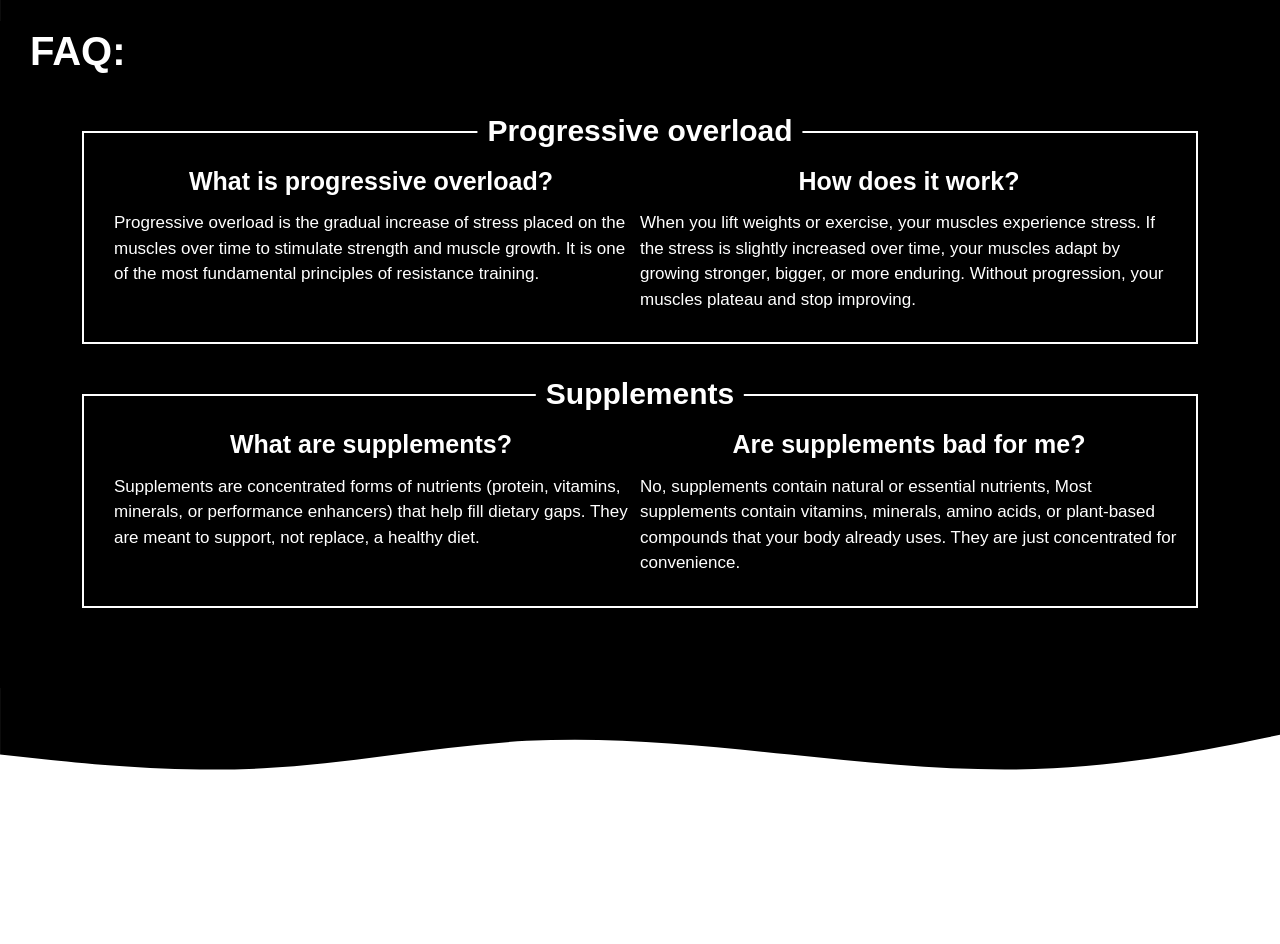
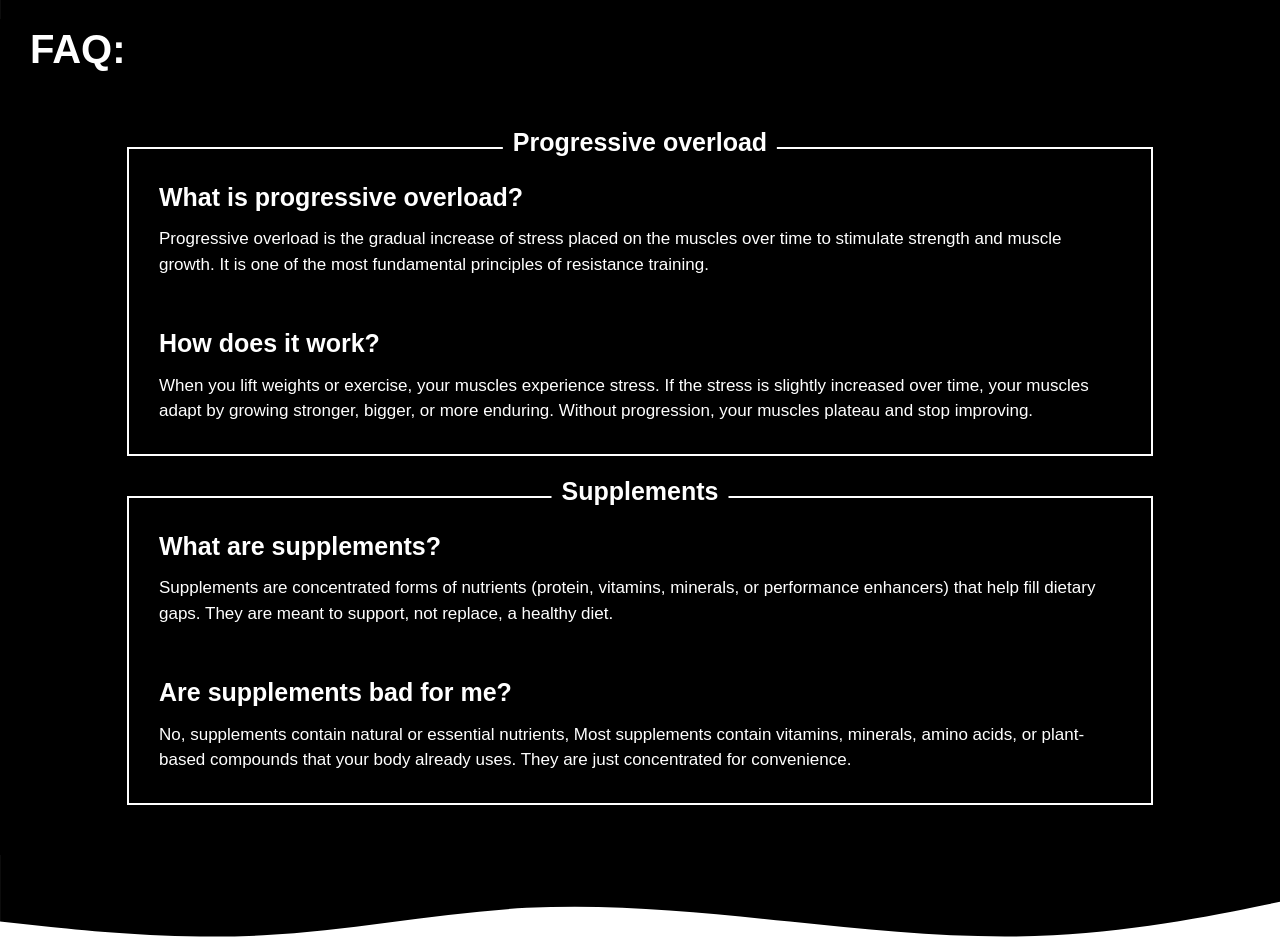
Before and after one commit to noah1h/gym-web, a plain HTML site: page index.html in a window 1280 px wide. Shown: the part 1160-2104 px from the top of the page. Before the commit the page ends 1937 px from the top, so only its background shows below. Drawn offline with nearby package versions, Linux system fonts and the light colour scheme.

Commit message:
nutrition 100% width

```diff
--- a/css/faq.css
+++ b/css/faq.css
@@ -4,6 +4,8 @@
   padding-bottom: 30px;
   min-height: 500px;
   background-color: black;
+
+  overflow-x: hidden;
 }
 .faq-title {
   color: white;
@@ -15,7 +17,7 @@
   font-weight: 600;
   color: white;
   font-size: 25px;
-  text-align: center;
+  text-align: left;
 }
 
 .faq-answer {
@@ -25,12 +27,11 @@
 }
 
 .q-a-container {
-  position: relative; /* Required for absolute positioning */
-  border: 2px solid white; /* Add a border */
-  padding: 30px; /* Add some padding inside the container */
-  margin: 50px auto; /* Center the container */
-  width: 100%; /* Ensure the container takes full width */
-  max-width: 1200px; /* Optional: Set a max-width for better readability */
+  position: relative;
+  border: 2px solid white;
+  padding: 30px;
+  margin: 20px auto;
+  width: 90%;
 }
 
 .bordered-text {
@@ -41,12 +42,12 @@
   transform: translateX(-50%); /* Adjust for exact centering */
   background: black; /* Add a background to cover the border */
   padding: 0 10px; /* Add some padding around the text */
-  font-size: 30px; /* Set the font size */
+  font-size: 25px; /* Set the font size */
   color: white;
   font-weight: 600;
 }
 .second-question {
-  padding: 0;
+  padding-top: 3rem;
 }
 
 
@@ -60,9 +61,7 @@
 
 }
 @media(max-width:768px) {
-  .second-question {
-    padding-top: 3rem;
-  }
+
 }
 @media (max-width:400px) {
   .bordered-text {
--- a/css/nutrition.css
+++ b/css/nutrition.css
@@ -4,8 +4,7 @@
   padding-bottom: 30px;
 }
 .nutrition-calc-form {
-  width: 50%;
-  border: 1px solid black;
+  width: 100%;
   min-height: 300px;
 }
 .nutrition-title {
--- a/index.html
+++ b/index.html
@@ -199,35 +199,36 @@
 </svg>
 <section id="faq">
   <div class="faq-title hidden-left">FAQ:</div>
-  <div class="container hidden-up">
-    <div class="q-a-container">
+  <div class="container mt-5">
+    <div class="row">
+      <div class="col-lg-6 col-md-12 q-a-container hidden-up">
         <div class="bordered-text">Progressive overload</div>
         <div class="row">
-        <div class="col-md-12 col-lg-6">
+          <div class="col-12">
             <div class="faq-question">What is progressive overload?</div>
             <div class="faq-answer">Progressive overload is the gradual increase of stress placed on the muscles over time to stimulate strength and muscle growth. It is one of the most fundamental principles of resistance training.</div>
           </div>
-        <div class="col-md-12 col-lg-6 second-question">
+          <div class="col-12 second-question">
             <div class="faq-question">How does it work?</div>
             <div class="faq-answer">When you lift weights or exercise, your muscles experience stress. If the stress is slightly increased over time, your muscles adapt by growing stronger, bigger, or more enduring. Without progression, your muscles plateau and stop improving.</div>
           </div>
         </div>
       </div>
-  </div>
-  <div class="container hidden-up">
-    <div class="q-a-container">
+      <div class="col-lg-6 col-md-12 q-a-container hidden-up">
         <div class="bordered-text">Supplements</div>
         <div class="row">
-        <div class="col-md-12 col-lg-6">
+          <div class="col-12">
             <div class="faq-question">What are supplements?</div>
             <div class="faq-answer">Supplements are concentrated forms of nutrients (protein, vitamins, minerals, or performance enhancers) that help fill dietary gaps. They are meant to support, not replace, a healthy diet.</div>
           </div>
-        <div class="col-md-12 col-lg-6 second-question">
+          <div class="col-12 second-question">
             <div class="faq-question">Are supplements bad for me?</div>
             <div class="faq-answer">No, supplements contain natural or essential nutrients, Most supplements contain vitamins, minerals, amino acids, or plant-based compounds that your body already uses. They are just concentrated for convenience.</div>
           </div>
         </div>
       </div>
+    </div>
+
   </div>
       <!--<div class="q-a-container">
       <div class="col-md-12 col-lg-6"></div>
```
Lines whose indentation alone changed are shown as unchanged.
